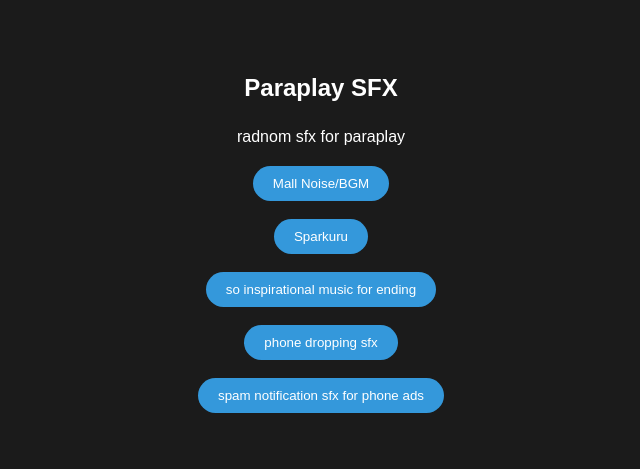
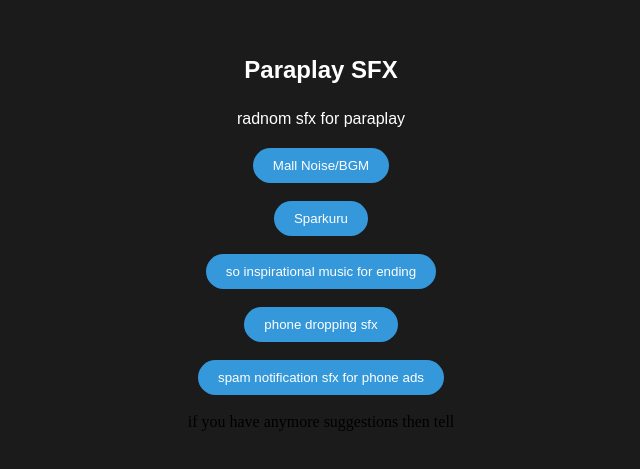
Before and after one commit to RiseOnTop/parasfx, a plain HTML site: page index.html in a window 1280 px wide. Shown: the part 165-634 px from the top of the page, without its empty margins (319-959 px from the left). Drawn offline with Linux system fonts and the light colour scheme.

Commit message:
Update index.html

```diff
--- a/index.html
+++ b/index.html
@@ -65,5 +65,7 @@
 <a target="_blank" href="https://www.youtube.com/watch?v=S4zuHrjZ0E0&feature=youtu.be">
 <button> spam notification sfx for phone ads </button>
 </a>
+<p5>&nbsp;</p5>
+<p6>if you have anymore suggestions then tell</p6>
 
 </body></html>
```
